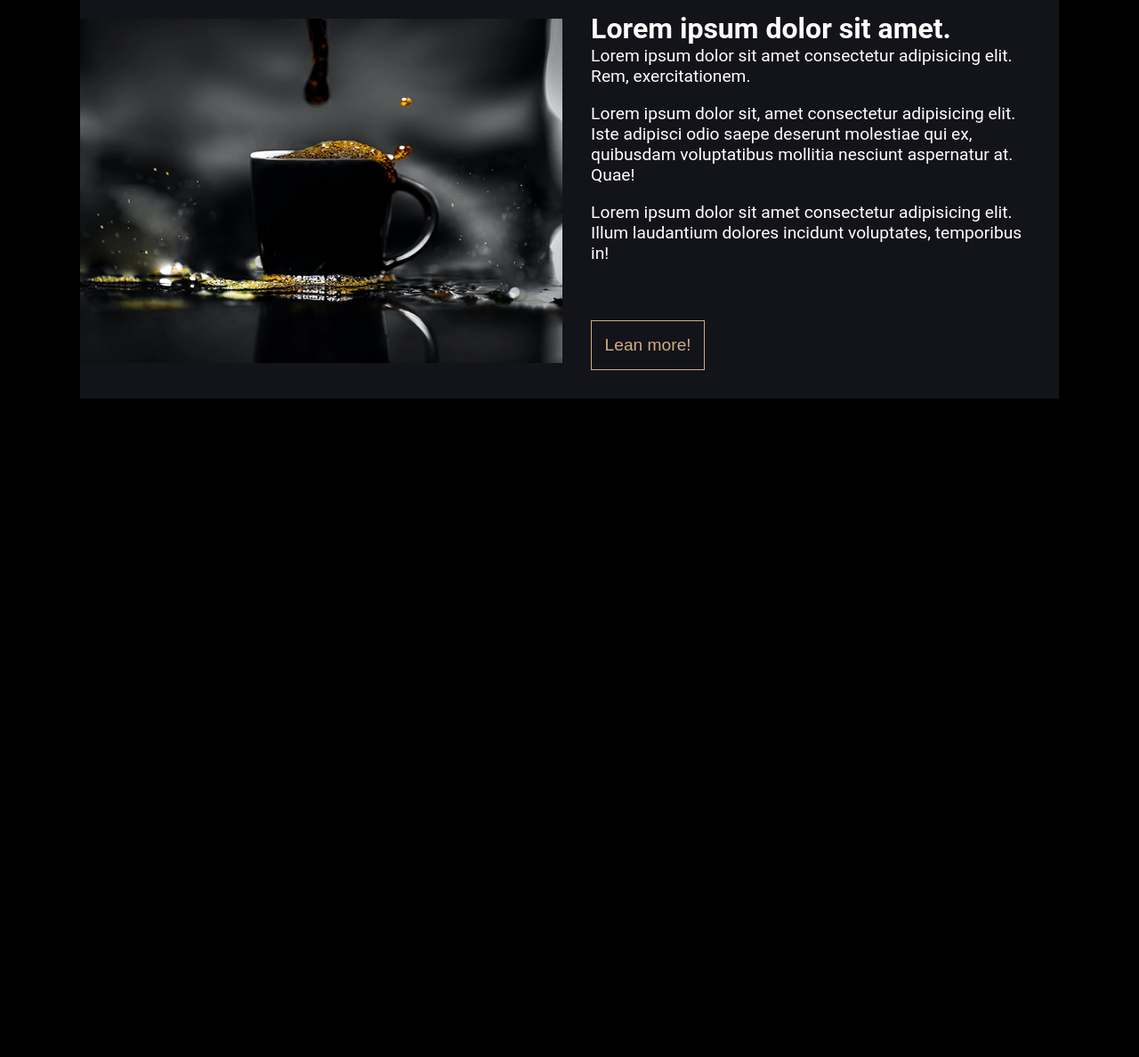
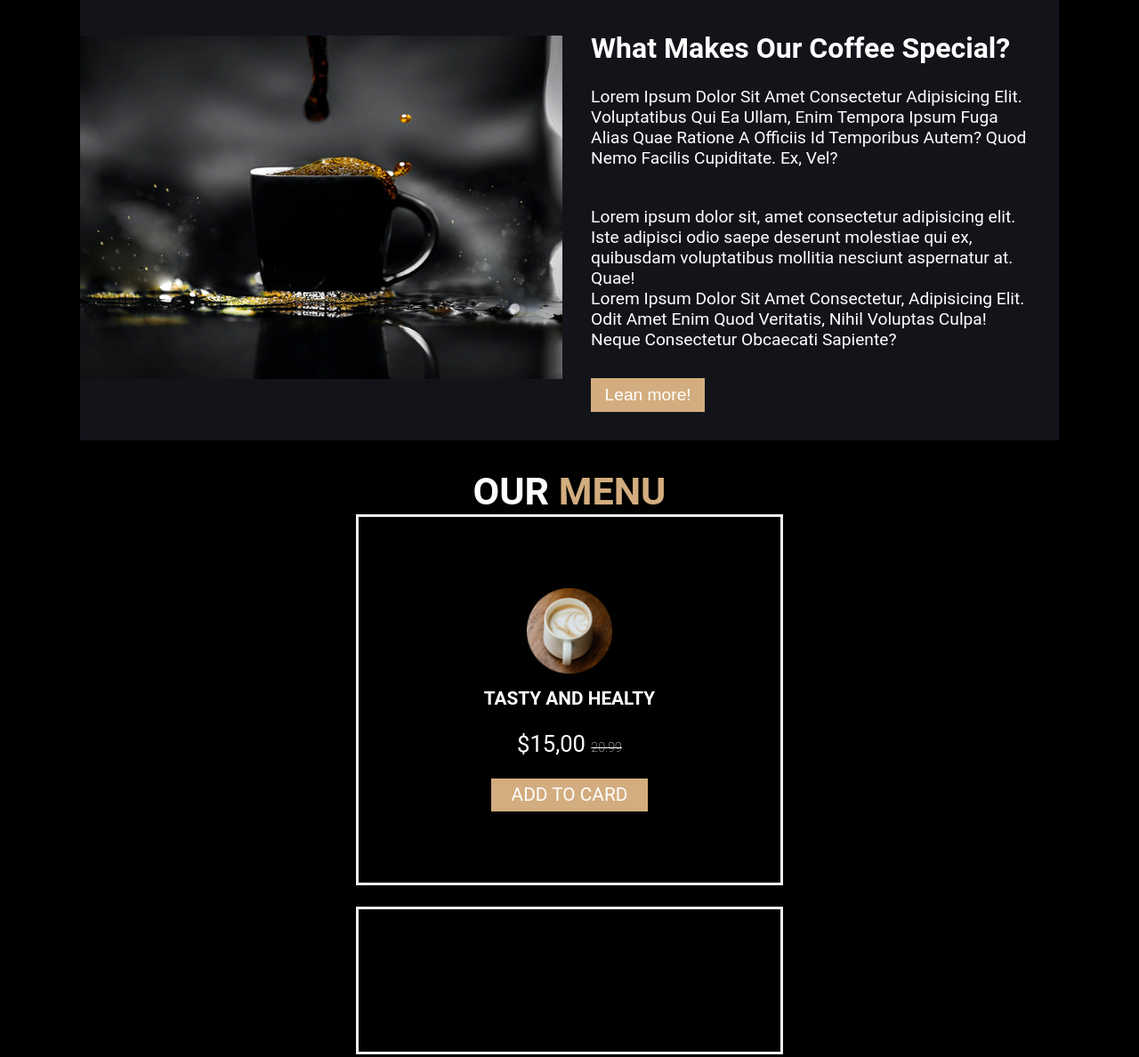
Before and after one commit to BielK1ngston/Aprendizado, a plain HTML site: page index.html in a window 1280 px wide. Shown: the part 948-2136 px from the top of the page at 89% size. Before the commit the page ends 1428 px from the top, so only its background shows below. Drawn offline with Linux system fonts and the light colour scheme.

Commit message:
Coffe Teste

```diff
--- a/index.html
+++ b/index.html
@@ -12,26 +12,33 @@
       href="https://cdnjs.cloudflare.com/ajax/libs/font-awesome/6.1.2/css/all.min.css"
       integrity="sha512-1sCRPdkRXhBV2PBLUdRb4tMg1w2YPf37qatUFeS7zlBy7jJI8Lf4VHwWfZZfpXtYSLy85pkm9GaYVYMfw5BC1A=="
       crossorigin="anonymous"
-      referrerpolicy="no-referrer"
-    />
+      referrerpolicy="no-referrer"/>
     <link rel="stylesheet" href="scroll.css" />
+    <link rel="stylesheet" href="#home">
+    <link rel="stylesheet" href="#about">
+    <link rel="stylesheet" href="#menu">
   </head>
   <body>
     <main>
       <nav>
+        <section id="home">
         <header>
           <img src="./coffee website/images/logo.png" alt="" />
           <ul>
             <li><a href="#home">Home</a></li>
-            <li><a href="#contato">Contato</a></li>
-            <li><a href="#quem-somos">Quem Somos</a></li>
+            <li><a href="#about">About</a></li>
             <li><a href="#menu">Menu</a></li>
+            <li><a href="#products">Products</a></li>
+            <li><a href="#review">Review</a></li>
+            <li><a href="#contact">Contact</a></li>
+            <li><a href="#blogs">Blogs</a></li>
           </ul>
           <div class="car">
             <div class="fas fa-search search" id="search-btn"></div>
             <div class="fas fa-shopping-cart cart" id="cart-btn"></div>
           </div>
         </header>
+      </section>
       </nav>
       <div class="image">
         <section class="home" id="home">
@@ -45,7 +52,7 @@
               Placeat<br />
               Labore, Sint Cupiditate Distinctio Tempora Reiciendis.
             </p>
-            <a class="get-you" href="#home">Get Yours Now</a>
+            <a class="button" href="#home">Get Yours Now</a>
           </div>
         </section>
       </div>
@@ -61,17 +68,39 @@
             </div>
             <div class="content">
               <h1>
-                Lorem ipsum dolor sit amet.
+                What Makes Our Coffee Special?
               </h1>
-              <p>Lorem ipsum dolor sit amet consectetur adipisicing elit. Rem, exercitationem.</p><br>
-              <p>Lorem ipsum dolor sit, amet consectetur adipisicing elit. Iste adipisci odio saepe deserunt molestiae qui ex, quibusdam voluptatibus mollitia nesciunt aspernatur at. Quae!</p><br>
-              <p>Lorem ipsum dolor sit amet consectetur adipisicing elit. Illum laudantium dolores incidunt voluptates, temporibus in!</p>
+              <p>Lorem Ipsum Dolor Sit Amet Consectetur Adipisicing Elit. Voluptatibus Qui Ea Ullam, Enim Tempora Ipsum Fuga Alias Quae Ratione A Officiis Id Temporibus Autem? Quod Nemo Facilis Cupiditate. Ex, Vel?</p><br>
+              <p>Lorem ipsum dolor sit, amet consectetur adipisicing elit. Iste adipisci odio saepe deserunt molestiae qui ex, quibusdam voluptatibus mollitia nesciunt aspernatur at. Quae!<br>
+              Lorem Ipsum Dolor Sit Amet Consectetur, Adipisicing Elit. Odit Amet Enim Quod Veritatis, Nihil Voluptas Culpa! Neque Consectetur Obcaecati Sapiente?</p>
               <button>
                 Lean more!
               </button>
             </div>
           </div>
+        </div >
+      </section>
+
+      <section class="menu" id="menu">
+        <h3>
+        our
+        <span>menu</span></h3>
+      <div class="box-container">
+        <div class="box">
+          <img src="coffee website/images/menu-1.png">
+          <h3>Tasty And Healty</h3>
+          <div class="price">
+            $15,00
+            <span>20.99</span>
+          </div>
+          <a href="#" class="btn">Add To Card</a>
         </div>
+        <div class="box"></div>
+        <div class="box"></div>
+        <div class="box"></div>
+        <div class="box"></div>
+        <div class="box"></div>
+      </div>
       </section>
     </main>
   </body>
--- a/style.css
+++ b/style.css
@@ -11,11 +11,12 @@ body {
     font-family: 'Roboto', sans-serif;
 }
 
-nav {
+nav img{
     padding: 5px;
 }
 
 header{
+    background: #010103;
     position: fixed;
     border-bottom: var(--border);
     display: flex;
@@ -26,22 +27,25 @@ header{
 }
 
 header ul{
-   justify-content: center;
-   display: flex;
-   gap: 15px;
-   align-items: center;
+    justify-content: center;
+    display: flex;
+    gap: 15px;
+    align-items: center;
 }
 
 header ul li {
-    font-size: 1.1rem;
+    font-size: 1rem;
     list-style: none;
     transition: border-color .3s ;
     padding: 14px 6px;
+    transition: all .2s ease-in-out;
 }
 
-header ul li:hover {
-    /* background-color: #d3ad7f; */
+header ul li:hover{
+    border-bottom: #d3ad7f solid;
+    transform: scale(1.1);
 }
+
 
 header ul li a{
     color: whitesmoke;
@@ -112,13 +116,13 @@ image {
     padding: 1rem 0;
 }
 
-.get-you {
+.button {
     text-decoration: none;
     background-color: #d3ad7f;
     padding: .5rem 1rem;
 }
 
-.get-you{
+.button{
     width: max-content;
     font-weight: lighter;
     color: white;
@@ -129,7 +133,7 @@ image {
     transition: all .3s ease-in-out;
 }
 
-.get-you:hover{
+.button:hover{
     transform: scale(1.1);
 }
 
@@ -168,34 +172,115 @@ image {
 }
 
 .content h1 {
+    padding-top: 2rem;
     font-size: 2rem;
 }
 .content p {
+    padding-top: 1.5rem;
     font-size: 1.2rem
 }
+
+.content button a{
+
+}
+
 .content button {
     width: 8rem;
-    padding: 1rem 0.5rem;
-    margin-top: 4rem;
+    margin-top: 2rem;
     font-size: 1.2rem;
-    background-color: transparent;
-    border: 1px solid #d3ad7f;
-    color: #d3ad7f;
+    background-color: #d3ad7f;
+    border: .5rem solid #d3ad7f;
+    color: white;
     cursor: pointer;
-    transition: background-color .2s, color .2s;
+    transition: all .2s ease-in-out;
 }
 .content button:hover {
-    background-color: #d3ad7f;
-    color: #000;
+    transform: scale(1.1);
 }
 
-.name{
+.name {
     font-size: 2.5rem;
     text-transform: uppercase;
     color: #eee;
     padding-bottom: 2.5rem;
 }
 
-.name span{
+.name span {
     color: #d3ad7f;
 }
+
+.menu{
+    display: flex;
+    flex-direction: column;
+    align-items: center;
+    justify-content: center;
+    color:white;
+    font-size: 2.3rem;
+    text-transform: uppercase;
+}
+
+.menu h3 span {
+    color: #d3ad7f;
+}
+
+.menu .box-container {
+    display: grid;
+    grid-template-columns: repeat(auto-fit, minmax(30rem, 1fr));
+    gap: 1.5rem;
+}
+
+.menu .box {
+    display: flex;
+    align-items: center;
+    flex-direction: column;
+    border: solid #eee;
+    padding: 5rem;
+}
+
+.menu .box:hover{
+    background-color: #eee;
+    color: #010103;
+}
+
+.menu .box-container .box img {
+    height: 6rem;
+    display: flex;
+
+}
+
+.menu .box-container .box h3 {
+    font-size: 1.3rem;
+    padding: 1rem 0;
+}
+
+.menu .box-container .box .price {
+    color: #fff;
+    font-size: 1.6rem;
+    padding: 0.5rem 0;
+}
+
+.box {
+    color: inherit;
+}
+
+.menu .box-container .box .price span {
+    font-size: .9rem;
+    text-decoration: line-through;
+    font-weight: lighter;
+}
+
+.btn {
+    margin-top: 1rem;
+    display: inline-block;
+    padding: 0.4rem 1.4rem;
+    font-size: 1.3rem;
+    color: #fff;
+    background-color: #d3ad7f;
+    cursor: pointer;
+    text-decoration: none;
+    transition: all .5s ease-in-out;
+}
+
+.btn:hover {
+    transform: scale(1.1);
+}
```
